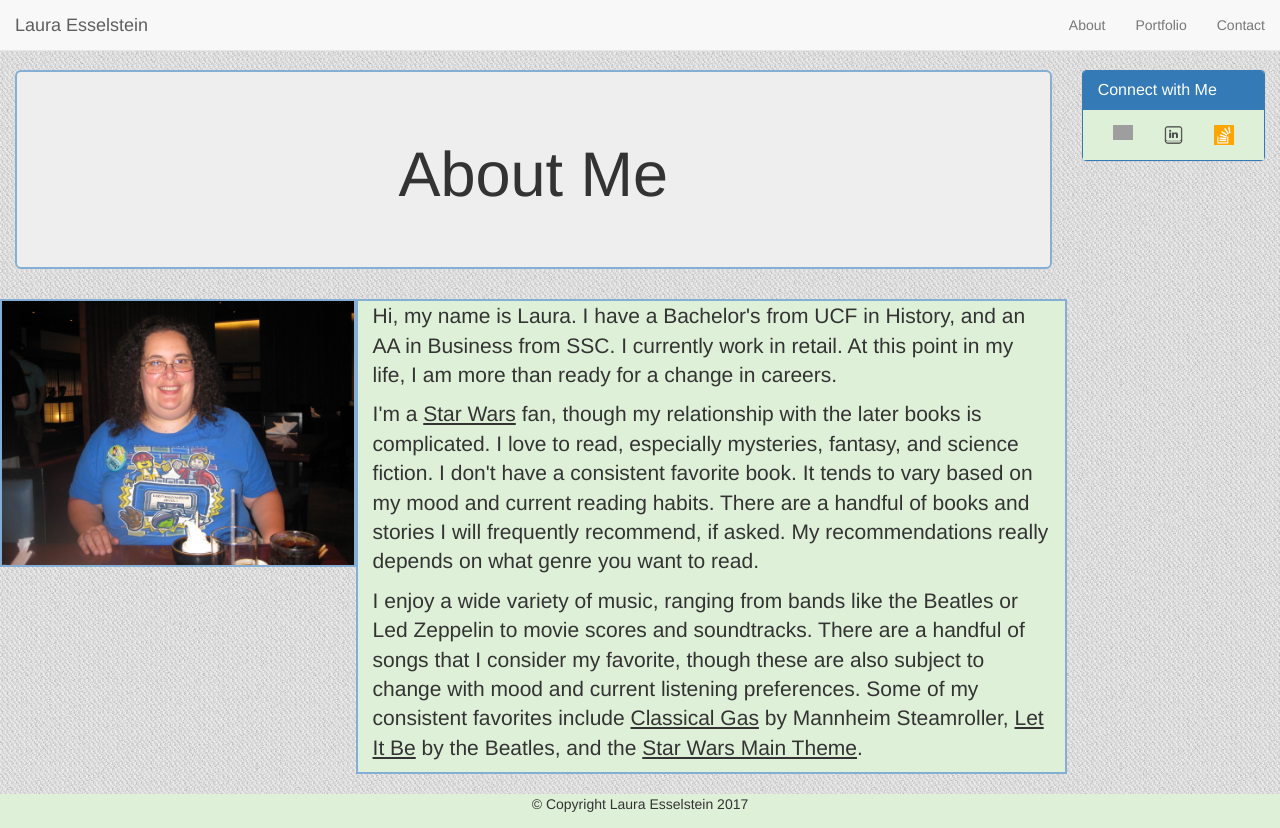
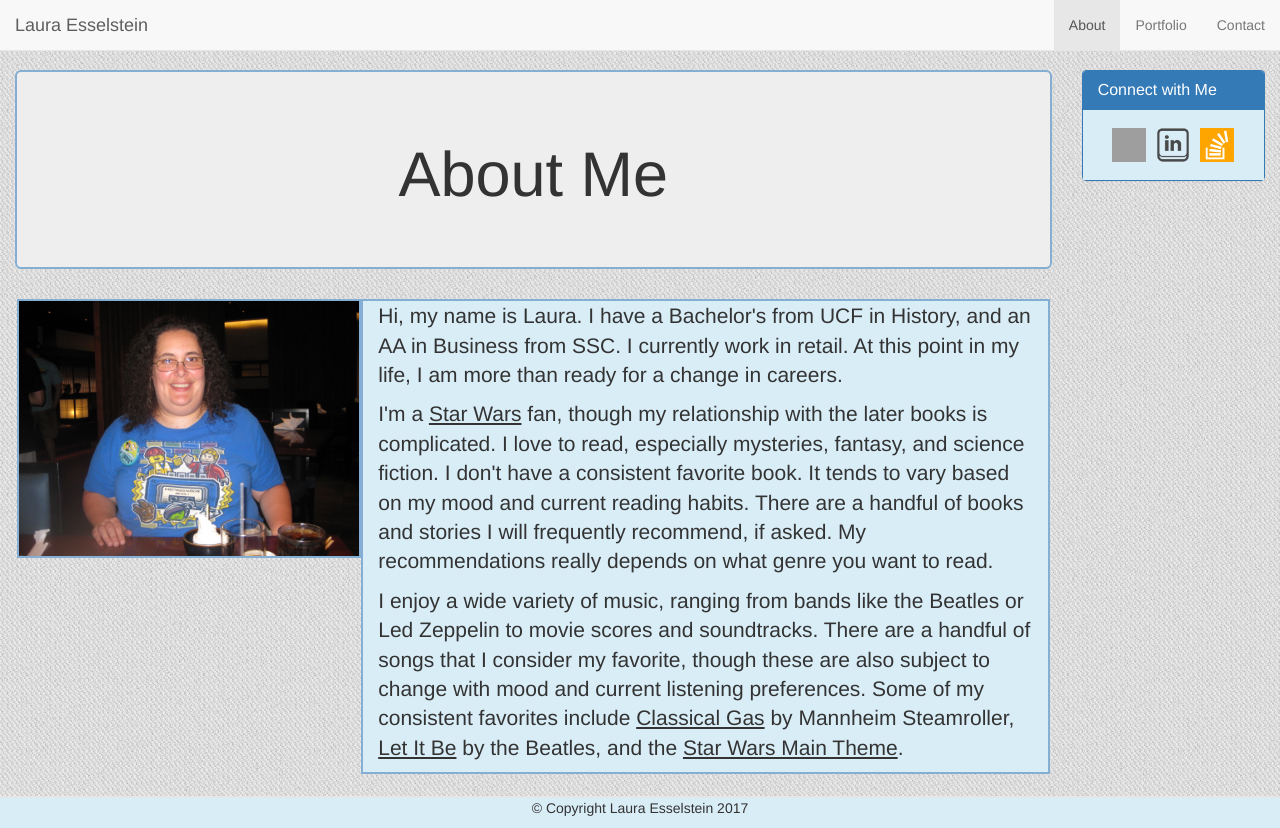
Before and after one commit to Rosieknight/Bootstrap-Portfolio, a PHP site: page / in a window 1280 px wide. Run offline with PHP 8.4, Linux system fonts and the light colour scheme; some libraries are stand-ins or nearby versions; grey boxes are pictures that could not be loaded.

Commit message:
Just tweaks left

```diff
--- a/assets/css/style.css
+++ b/assets/css/style.css
@@ -1,18 +1,93 @@
+
+
 .paper{
 	background-image:url("../images/fabric.png");
 }
 
+.big{
+	background-color: ;
+}
+
 .icon{
 	display: inline;
+	height: 40px;
+	width: 40px;
+	padding:3px;
+}
+
+.lin{
+	height: 40px;
+	width: 40px;
+	padding: 1px;
+}
+
+a:hover .gth{
+	background-color: #b3a959;
+	border: 2px solid #4aaaa5;
+}
+
+a:hover .lin{
+	background-color: #e6e6e6;
+	border: 2px solid #4aaaa5;
+}
+
+a:hover .sof{
+	background-color: #4aaaa5;
+	border: 2px solid #666666;
+	padding: 2px;
 }
 
 .blue{
 	border: 2px solid #84AED3;
 }
 
-
 .me{
 	padding:0;
 }
 
+.main{
+	margin: 2px;
+}
+
+.projects{
+	width: 25em;
+	height: 10em;
+	padding:0;
+	background-size: 100% auto;
+	position: relative;
+	margin: .75%;
+}
+
+.projects p{
+	margin-top:15%;
+}
+
+.hangman{
+	background-image: url("../images/wirecoil.jpg");
+}
+
+.rpg{
+	background-image: url("../images/pad.jpg");
+}
+
+.trivia{
+	background-image: url("../images/headphones.jpg");
+}
+
+.widget{
+	background-image: url("../images/switches.jpg");
+}
+
+.roshambo{
+	background-image: url("../images/machine.jpg");
+}
+
+form{
+	padding-bottom:3px;
+}
+
+footer{
+	border-top: 2px solid #e6e6e6;;
+}
+
 body { padding-top: 50px; }
--- a/index.html
+++ b/index.html
@@ -21,7 +21,7 @@
 	    	</div>
 	    	<div class="collapse navbar-collapse" id="myNavbar">
 		    	<ul class="nav navbar-nav navbar-right">
-		    		<li><a href="index.html">About</a></li>
+		    		<li class="active"><a href="index.html">About</a></li>
 				    <li><a href="portfolio.html">Portfolio</a></li>
 				    <li><a href="contact.html">Contact</a></li>
 		    	</ul>
@@ -30,16 +30,16 @@
 	</nav>
 	<div class="container-fluid paper">
 	<br>
-		<div class="row name side">
+		<div class="row">
 			<div class="col-md-10  text-center">
-				<div class="jumbotron blue">
+				<div class="jumbotron blue big">
 					<h1>About Me</h1>
 				</div>
 				<div class="row main">
 					<div class="col-md-4 blue me">
-					<img src="assets/images/birthday.jpg" class="img-responsive" alt="A photo of myself at Epcon on my birthday last year" width="600" height="300">
+						<img src="assets/images/birthday.jpg" class="img-responsive" alt="A photo of myself at Epcon on my birthday last year">
 					</div>
-				<div class="col-md-8 lead bg-success text-left blue">
+					<div class="col-md-8 lead bg-info text-left blue">
 						<p>Hi, my name is Laura. I have a Bachelor's from UCF in History, and an AA in Business from SSC. I currently work in retail. At this point in my life, I am more than ready for a change in careers.</p>
 						<p>I'm a <em><u>Star Wars</u></em> fan, though my relationship with the later books is complicated. I love to read, especially mysteries, fantasy, and science fiction. I don't have a consistent favorite book. It tends to vary based on my mood and current reading habits. There are a handful of books and stories I will frequently recommend, if asked. My recommendations really depends on what genre you want to read.</p>
 						<p>I enjoy a wide variety of music, ranging from bands like the Beatles or Led Zeppelin to movie scores and soundtracks. There are a handful of songs that I consider my favorite, though these are also subject to change with mood and current listening preferences. Some of my consistent favorites include <em><u>Classical Gas</u></em> by Mannheim Steamroller, <em><u>Let It Be</u></em> by the Beatles, and the <em><u>Star Wars Main Theme</u></em>.</p>
@@ -51,24 +51,18 @@
 					<div class="panel-heading">
 					    <h3 class="panel-title">Connect with Me</h3>
 		  			</div>
-					<div class="panel-body bg-success">
-						<div class="col-md-4">
-			    			<a href="https://github.com/Rosieknight" target="_blank"><img src="assets/images/github-128.png" alt="Github icon" class="img-responsive" width="150" height="150"></a>
-			    		</div>
-			    		<div class="col-md-4">
-							<a href="https://www.linkedin.com/in/laura-esselstein-a19a41132?trk=nav_responsive_tab_profile" target="_blank"><img src="assets/images/square-linkedin-128.png" alt="Linkedin icon" class="img-responsive" width="155" height="155"></a>
-						</div>
-						<div class="col-md-4">
-							<a href="http://stackoverflow.com/users/7322271/laura" target="_blank"><img src="assets/images/stackoverflow.png" alt="Stack overflow icon" class="img-responsive" width="150" height="150"></a>
+					<div class="panel-body bg-info text-center">
+						<a href="https://github.com/Rosieknight" target="_blank"><img src="assets/images/github-128.png" alt="Github icon" class="icon gth"></a>
+		    			<a href="https://www.linkedin.com/in/laura-esselstein-a19a41132?trk=nav_responsive_tab_profile" target="_blank"><img src="assets/images/square-linkedin-128.png" alt="Linkedin icon" class="icon lin"></a>
+						<a href="http://stackoverflow.com/users/7322271/laura" target="_blank"><img src="assets/images/stackoverflow.png" alt="Stack overflow icon" class="icon sof"></a>
 					</div>
 				</div>
 			</div>
 		</div>
 	</div>
-	</div>
-	<footer class="footer bg-success">
+	<footer class="footer bg-info">
 		<div class="container">
-		   	<p class="bg-success text-center">&copy; Copyright Laura Esselstein 2017</p>
+		   	<p class="bg-info text-center">&copy; Copyright Laura Esselstein 2017</p>
 		</div>
 	</footer>
 
```
Also changed, not shown: contact.html (+32 -6 lines), portfolio.html (+40 -8 lines). Lines whose indentation alone changed are shown as unchanged.
